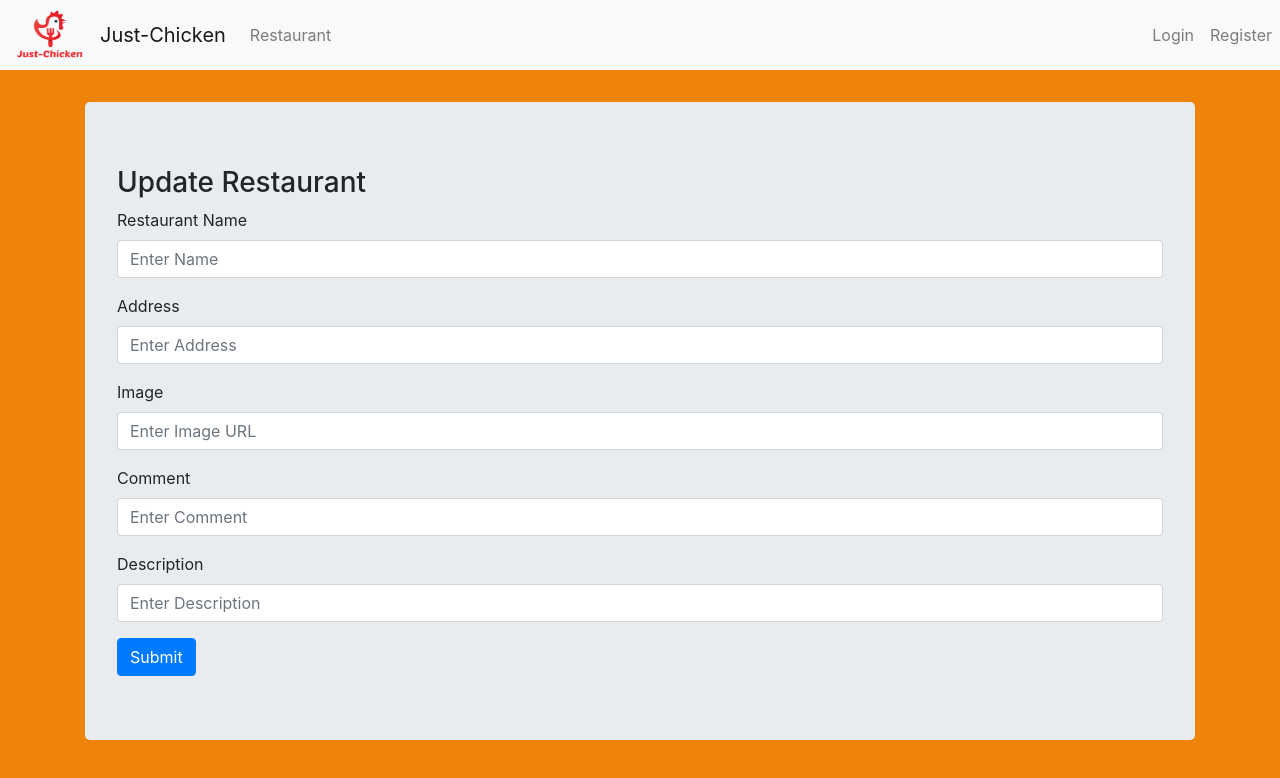
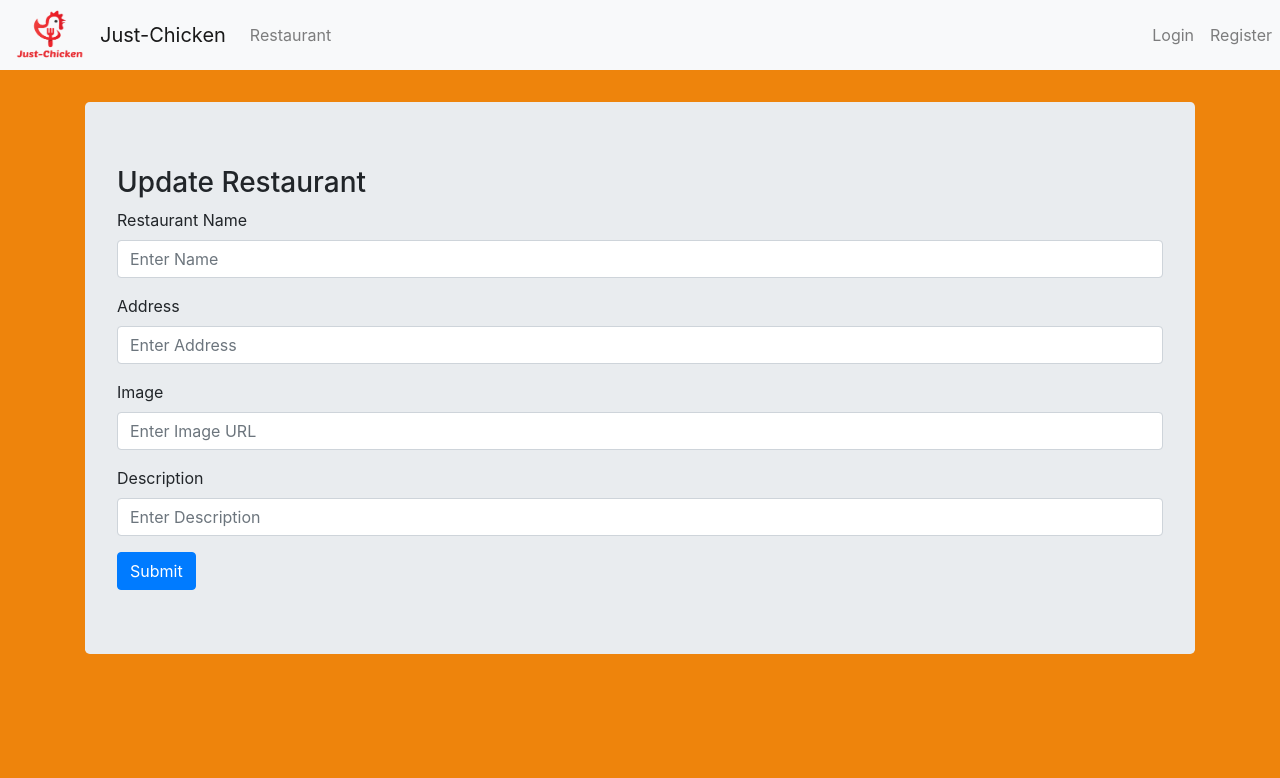
Before and after one commit to Nightmayr/just-chicken-front, a React (Create React App) app: page /update/1 in a window 1280 px wide. Shown: the top 778 px of the page. Built offline with nearby package versions, Linux system fonts and the light colour scheme; what google-maps-react would draw is missing.

Commit message:
update restaurant partially fixed

```diff
--- a/src/pages/Update.js
+++ b/src/pages/Update.js
@@ -9,7 +9,7 @@ class Update extends Component {
             name: "",
             address: "",
             image: "",
-            comment: "",
+            comments: "",
             description: ""
         };
     }
@@ -36,6 +36,27 @@ class Update extends Component {
 
     handleInput = () => {
         console.log(this.state.name);
+
+        axios({
+            method: "get",
+            url: "http://localhost:8080/just-chicken/api/restaurant/getRestaurant/" + this.props.match.params.id,
+            responseType: "json"
+        }).then(response => {
+            // axios({
+            //     method: "put",
+            //     url: "http://localhost:8080/just-chicken/api/restaurant/updateRestaurant/" + this.props.match.params.id,
+            //     data: {
+            //         name: this.state.name,
+            //         address: this.state.address,
+            //         photo: this.state.photo,
+            //         comments: response.data.comment,
+            //         description: this.state.description
+            //     }
+            // });
+            console.log(response.data);
+            console.log(response.data.comment);
+        });
+
         axios({
             method: "put",
             url: "http://localhost:8080/just-chicken/api/restaurant/updateRestaurant/" + this.props.match.params.id,
@@ -43,7 +64,7 @@ class Update extends Component {
                 name: this.state.name,
                 address: this.state.address,
                 photo: this.state.photo,
-                comment: this.state.comment,
+                comments: this.state.comments,
                 description: this.state.description
             }
         });
@@ -77,10 +98,6 @@ class Update extends Component {
                             </div>
                             {/* Comments will be replaced by join in tables */}
                             <div class="form-group">
-                                <label for="inputComment">Comment</label>
-                                <input type="text" class="form-control" id="inputComment" value={this.state.comment} placeholder="Enter Comment" onChange={this.restaurantCommentChange}/>
-                            </div>
-                            <div class="form-group">
                                 <label for="inputDescription">Description</label>
                                 <input type="text" class="form-control" id="inputDescription" value={this.state.description} placeholder="Enter Description" onChange={this.restaurantDescChange}/>
                             </div>
```
